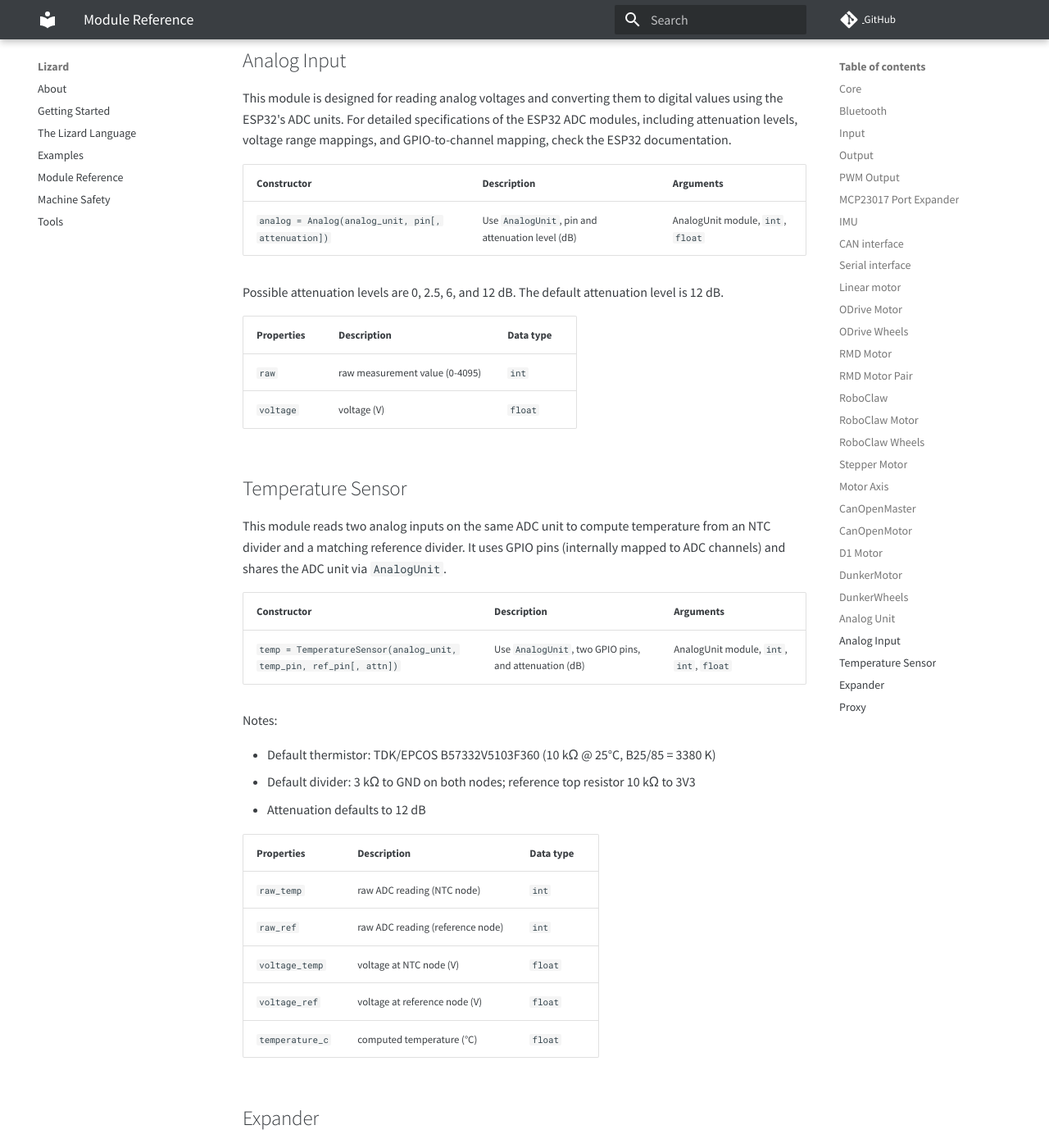
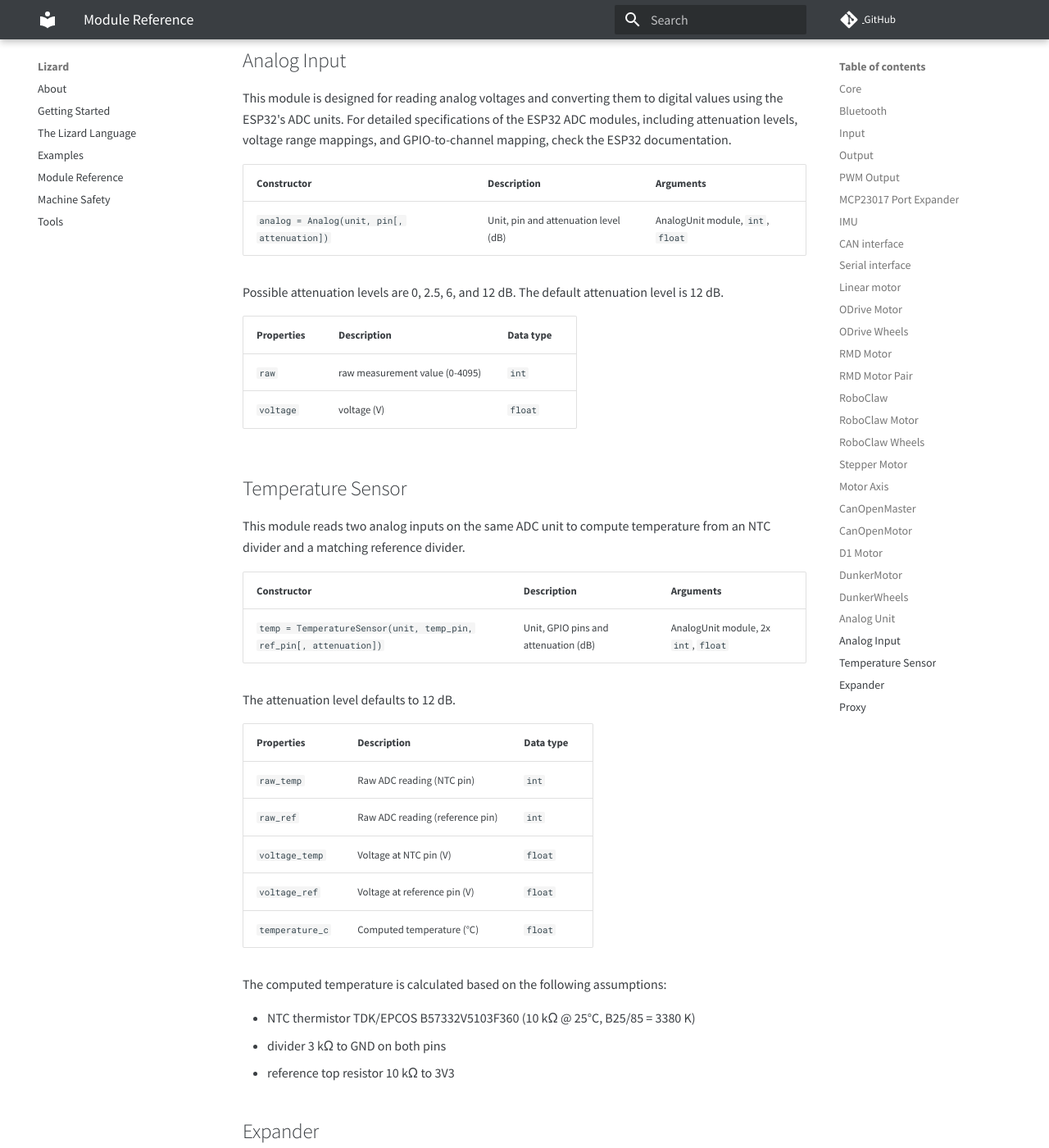
Before and after one commit to zauberzeug/lizard, an MkDocs documentation site: the page built from docs/module_reference.md, in a window 1280 px wide and 1400 px high, scrolled down 28189 px. Shown: the whole window at 82% size. Built offline with MkDocs 1.6.1 and Material for MkDocs 9.7.7, drawn with Linux system fonts in a browser that asks for light colours; comment, search, counter and statistics services are not loaded.

Commit message:
code review

```diff
--- a/docs/module_reference.md
+++ b/docs/module_reference.md
@@ -814,7 +814,8 @@ When the wheels are disabled, they will freewheel and ignore movement commands.
 
 ## Analog Unit
 
-The AnalogUnit module owns an ADC oneshot unit and is shared by one or more `Analog` or `TemperatureSensor` modules. This allows multiple analog channels on the same hardware unit to be used safely without conflicts.
+The AnalogUnit module owns an ADC oneshot unit and is shared by one or more `Analog` or `TemperatureSensor` modules.
+This allows multiple analog channels on the same hardware unit to be used safely without conflicts.
 
 | Constructor                      | Description             | Arguments |
 | -------------------------------- | ----------------------- | --------- |
@@ -827,9 +828,9 @@ This module has no properties or methods and is used only as a dependency by oth
 This module is designed for reading analog voltages and converting them to digital values using the ESP32's ADC units.
 For detailed specifications of the ESP32 ADC modules, including attenuation levels, voltage range mappings, and GPIO-to-channel mapping, check the ESP32 documentation.
 
-| Constructor                                        | Description                                      | Arguments                         |
-| -------------------------------------------------- | ------------------------------------------------ | --------------------------------- |
-| `analog = Analog(analog_unit, pin[, attenuation])` | Use `AnalogUnit`, pin and attenuation level (dB) | AnalogUnit module, `int`, `float` |
+| Constructor                                 | Description                          | Arguments                         |
+| ------------------------------------------- | ------------------------------------ | --------------------------------- |
+| `analog = Analog(unit, pin[, attenuation])` | Unit, pin and attenuation level (dB) | AnalogUnit module, `int`, `float` |
 
 Possible attenuation levels are 0, 2.5, 6, and 12 dB.
 The default attenuation level is 12 dB.
@@ -841,26 +842,28 @@ The default attenuation level is 12 dB.
 
 ## Temperature Sensor
 
-This module reads two analog inputs on the same ADC unit to compute temperature from an NTC divider and a matching reference divider.
-It uses GPIO pins (internally mapped to ADC channels) and shares the ADC unit via `AnalogUnit`.
+This module reads two analog inputs on the same ADC unit
+to compute temperature from an NTC divider and a matching reference divider.
 
-| Constructor                                                        | Description                                           | Arguments                                |
-| ------------------------------------------------------------------ | ----------------------------------------------------- | ---------------------------------------- |
-| `temp = TemperatureSensor(analog_unit, temp_pin, ref_pin[, attn])` | Use `AnalogUnit`, two GPIO pins, and attenuation (dB) | AnalogUnit module, `int`, `int`, `float` |
+| Constructor                                                        | Description                          | Arguments                            |
+| ------------------------------------------------------------------ | ------------------------------------ | ------------------------------------ |
+| `temp = TemperatureSensor(unit, temp_pin, ref_pin[, attenuation])` | Unit, GPIO pins and attenuation (dB) | AnalogUnit module, 2x `int`, `float` |
 
-Notes:
+The attenuation level defaults to 12 dB.
 
-- Default thermistor: TDK/EPCOS B57332V5103F360 (10 kΩ @ 25°C, B25/85 = 3380 K)
-- Default divider: 3 kΩ to GND on both nodes; reference top resistor 10 kΩ to 3V3
-- Attenuation defaults to 12 dB
+| Properties      | Description                     | Data type |
+| --------------- | ------------------------------- | --------- |
+| `raw_temp`      | Raw ADC reading (NTC pin)       | `int`     |
+| `raw_ref`       | Raw ADC reading (reference pin) | `int`     |
+| `voltage_temp`  | Voltage at NTC pin (V)          | `float`   |
+| `voltage_ref`   | Voltage at reference pin (V)    | `float`   |
+| `temperature_c` | Computed temperature (°C)       | `float`   |
 
-| Properties      | Description                      | Data type |
-| --------------- | -------------------------------- | --------- |
-| `raw_temp`      | raw ADC reading (NTC node)       | `int`     |
-| `raw_ref`       | raw ADC reading (reference node) | `int`     |
-| `voltage_temp`  | voltage at NTC node (V)          | `float`   |
-| `voltage_ref`   | voltage at reference node (V)    | `float`   |
-| `temperature_c` | computed temperature (°C)        | `float`   |
+The computed temperature is calculated based on the following assumptions:
+
+- NTC thermistor TDK/EPCOS B57332V5103F360 (10 kΩ @ 25°C, B25/85 = 3380 K)
+- divider 3 kΩ to GND on both pins
+- reference top resistor 10 kΩ to 3V3
 
 ## Expander
 
```
Also changed, not shown: 7 other files.
